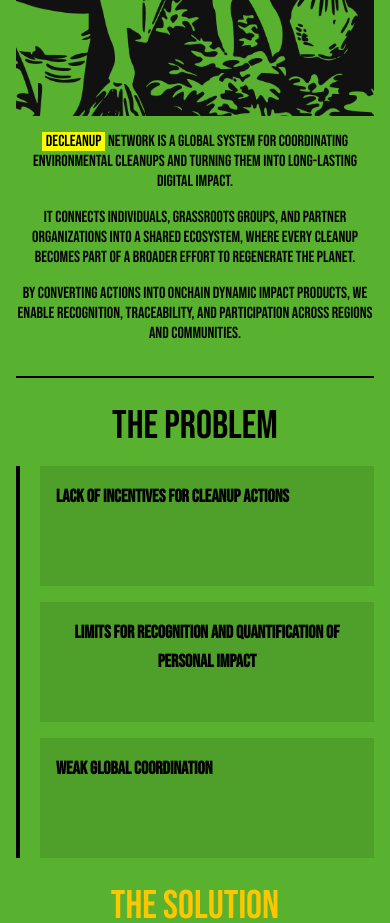
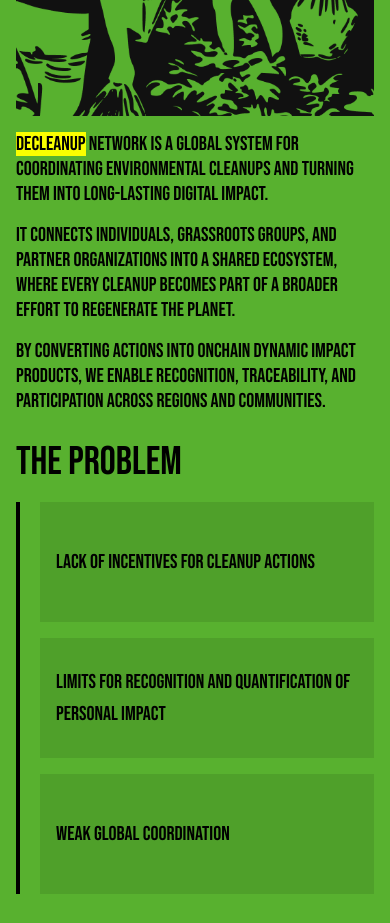
Before and after one commit to DeCleanup-Network/landing-page, a Next.js app: page / in a window 390 px wide. Shown: the part 1060-1983 px from the top of the page. Built offline with nearby package versions, Linux system fonts and the light colour scheme.

Commit message:
fix: fix landing page mobile responsiveness to look exactly like the figma design

```diff
--- a/components/HowToTokonizeImpact/TokenizeImpactSection.tsx
+++ b/components/HowToTokonizeImpact/TokenizeImpactSection.tsx
@@ -30,24 +30,24 @@
         {/* Hero Section */}
         <div className="text-center flex flex-col md:flex-row lg:text-left">
           {/* Left Content with Background Image */}
-          <div className="relative md:w-[50%] min-h-[400px] space-y-4 flex items-center justify-center">
-            {/* Background Image */}
+            <div className="relative md:w-[50%] min-h-[300px] md:min-h-[400px]">
             <div
-              className="absolute inset-0 bg-cover bg-center bg-no-repeat "
+              className="absolute inset-0 w-full h-full bg-no-repeat bg-center bg-cover"
               style={{
                 backgroundImage: "url('/image1.png')",
               }}
             ></div>
-            <div className="absolute top-0 flex flex-col left-0 text-2xl sm:text-2xl lg:text-5xl xl:text-3xl font-black text-black uppercase leading-relaxed drop-shadow-lg">
-              <div className="inline-block bg-[#FAFF00] text-8xl font-medium">
-                How to Tokenize
+            <div className="absolute top-0 left-0 flex flex-col items-start font-black text-black uppercase leading-relaxed drop-shadow-lg">
+              <div className="inline-block bg-[#FAFF00] text-5xl md:text-8xl  font-medium">
+               How to Tokenize
               </div>
-              <div className="inline-block  bg-[#FAFF00] text-8xl font-medium">
-                Impact?
+              <div className="inline-block bg-[#FAFF00] text-5xl md:text-8xl font-medium">
+               Impact?
               </div>
             </div>
+          </div>
 
-          </div>
+
 
           {/* Right Content - Steps */}
           <div className="space-y-4 lg:space-y-6 md:w-[50%] pl-4 lg:pl-8 mt-5 md:mt-0">
@@ -57,14 +57,14 @@
                 className="bg-[#111111] backdrop-blur-sm border border-white/10 rounded-xl p-4 lg:p-6  font-bebes duration-300"
               >
                 <div className="flex flex-row text-4xl">
-                  <div className="text-[#FAFF00] text-base lg:text-4xl font-bold mb-2 ">
+                  <div className="text-[#FAFF00] text-3xl  lg:text-4xl font-bold mb-2 ">
                     {step.number}
                   </div>
-                  <div className="text-[#FAFF00] text-base lg:text-4xl fonbg-[#111111]t-bold uppercase mb-2 lg:mb-3 ">
+                  <div className="text-[#FAFF00] text-3xl lg:text-4xl  uppercase mb-2 lg:mb-3 ">
                     {step.title}
                   </div>
                 </div>
-                <div className="text-[#58B12F] text-sm lg:text-3xl leading-relaxed">
+                <div className="text-[#58B12F] text-xl text-left md:text-center  lg:text-3xl md:leading-relaxed">
                   {step.description}
                 </div>
               </div>
@@ -82,11 +82,11 @@
           </div>
           {/* Join Movement Section */}
           <div className="space-y-6 lg:space-y-8">
-            <h2 className="text-3xl sm:text-4xl lg:text-[202px]  font-black text-black uppercase leading-tight">
+            <div className="text-5xl sm:text-5xl lg:text-[202px]  text-black uppercase ">
               Join the Movement
-            </h2>
+            </div>
 
-            <p className="text-black text-base lg:text-5xl font-extrabold px-4">
+            <p className="text-black text-base lg:text-5xl  ">
               Connect with our growing community on social media, and explore
               everything you need to start contributing to a cleaner environment
               today.
--- a/components/whatis-decleanup/index.tsx
+++ b/components/whatis-decleanup/index.tsx
@@ -21,7 +21,7 @@
     <div>
       {!hideHeader && (
         <div className="mb-6">
-          <h2 className="text-3xl md:text-4xl font-black text-black px-2 py-1 inline-block">
+          <h2 className="text-3xl text-left bg-red-400 md:text-4xl font-black text-black px-2 py-1 inline-block">
             THE PROBLEM
           </h2>
         </div>
@@ -31,10 +31,10 @@
         {problems.map((problem, index) => (
           <div
             key={index}
-            className=" p-4 min-h-[120px] md:min-h-[200px] lg:min-h-[280px] leading-6 xl:min-h-[320px] flex bg-[#4FA02A]"
+            className=" p-4 min-h-[120px] md:min-h-[200px] lg:min-h-[280px] leading-6 xl:min-h-[320px] flex bg-[#4FA02A] items-center md:items-start "
           >
             <h3
-              className="text-lg md:text-xl lg:text-3xl font-bold text-black leading-relaxed"
+              className="text-xl font-normal md:text-xl text-left lg:text-3xl text-black leading-relaxed"
               style={{ fontFamily: "Bebas Neue, sans-serif" }}
             >
               {problem.title}
@@ -84,12 +84,12 @@
             className="bg-[#111111] p-4 flex items-start flex-col  backdrop-blur-sm border border-white/10 min-h-[120px] md:min-h-[200px] lg:min-h-[280px] xl:min-h-[320px]"
           >
             <h3
-              className="text-[#FAFF00] text-lg md:text-2xl lg:text-4xl font-bold uppercase mb-2 lg:mb-3 my-3"
+              className="text-[#FAFF00] text-left md:text-center text-5xl md:text-2xl lg:text-4xl font-bold uppercase mb-2 lg:mb-3 my-3"
               style={{ fontFamily: "Bebas Neue, sans-serif" }}
             >
               {solution.title}
             </h3>
-            <p className="text-[#58B12F] text-sm md:text-lg  text-start lg:text-2xl font-bold leading-relaxed">
+            <p className="text-[#58B12F] text-sm md:text-lg  text-start lg:text-2xl  leading-relaxed">
               {solution.description}
             </p>
           </div>
@@ -116,7 +116,7 @@
                 backgroundImage: "url('/image2.png')",
               }}
             ></div>
-            <div className="absolute  top-0 left-0  font-black text-black uppercase leading-relaxed drop-shadow-lg">
+            <div className="absolute top-0 left-0 flex flex-col items-start font-black text-black uppercase leading-relaxed drop-shadow-lg">
               <div className="inline-block bg-[#FAFF00] text-5xl md:text-8xl  font-medium">
                 What is DeCleanup
               </div>
@@ -126,19 +126,28 @@
             </div>
           </div>
 
+
+
+
+
+
+
+
+
+
           {/* Right: Description */}
           <div className="md:w-[50%] pl-0 md:pl-4 lg:pl-8 mt-4 md:mt-0 flex flex-col">
             <div className="space-y-4 md:space-y-6">
               <div className="font-black">
-                <div className="text-[#000000] text-base md:text-3xl  lg:text-3xl xl:text-4xl leading-tight font-light">
-                  <span className="bg-[#FAFF00] px-1">DECLEANUP</span> NETWORK
+                <div className="text-[#000000] text-xl md:text-3xl text-left  lg:text-3xl xl:text-4xl leading-tight font-light">
+                  <span className="bg-[#FAFF00] text-left md:px-1">DECLEANUP</span> NETWORK
                   IS A GLOBAL SYSTEM FOR COORDINATING ENVIRONMENTAL CLEANUPS AND
                   TURNING THEM INTO LONG-LASTING DIGITAL IMPACT.
                 </div>
               </div>
 
               <div className="font-black">
-                <div className="text-[#000000] text-base  md:text-lg lg:text-xl xl:text-4xl leading-tight font-normal">
+                <div className="text-[#000000] text-xl text-left  md:text-lg lg:text-xl xl:text-4xl leading-tight font-normal">
                   IT CONNECTS INDIVIDUALS, GRASSROOTS GROUPS, AND PARTNER
                   ORGANIZATIONS INTO A SHARED ECOSYSTEM, WHERE EVERY CLEANUP
                   BECOMES PART OF A BROADER EFFORT TO REGENERATE THE PLANET.
@@ -146,7 +155,7 @@
               </div>
 
               <div className="font-black">
-                <div className="text-[#000000] text-base md:text-lg lg:text-xl xl:text-4xl leading-tight font-light">
+                <div className="text-[#000000] text-xl text-left md:text-lg lg:text-xl xl:text-4xl leading-tight font-light">
                   BY CONVERTING ACTIONS INTO ONCHAIN DYNAMIC IMPACT PRODUCTS, WE
                   ENABLE RECOGNITION, TRACEABILITY, AND PARTICIPATION ACROSS
                   REGIONS AND COMMUNITIES.
@@ -156,13 +165,20 @@
           </div>
         </div>
 
+
+
+
+
+
+
+
         {/* Horizontal Line Separator */}
-        <div className="w-full h-0.5 bg-black mb-8 lg:mb-8"></div>
+        <div className="w-full hidden  md:block h-0.5 bg-black mb-8 lg:mb-8"></div>
 
         {/* Desktop Layout: Problem-Solution Headers with horizontal line */}
         <div className="hidden md:block mb-8 text-center">
           <div className="flex justify-center items-center space-x-4">
-            <h2 className="text-4xl lg:text-6xl xl:text-7xl font-bold text-black whitespace-nowrap">
+            <h2 className="text-4xl lg:text-6xl xl:text-7xl  font-bold text-black whitespace-nowrap">
               THE PROBLEM
             </h2>
             <div className="flex-grow h-1 bg-black mx-4"></div>
@@ -186,7 +202,7 @@
         <div className="block md:hidden">
           {/* Mobile Problem Section */}
           <div className="mb-8">
-            <div className="mb-6 text-center">
+            <div className="mb-6 text-left">
               <h2 className="text-4xl sm:text-5xl font-bold text-black">
                 THE PROBLEM
               </h2>
@@ -206,8 +222,8 @@
 
           {/* Mobile Solution Section */}
           <div>
-            <div className="mb-6 text-center">
-              <h2 className="text-4xl sm:text-5xl font-bold text-yellow-400">
+            <div className="mb-6 text-left md:text-center">
+              <h2 className="text-4xl sm:text-5xl font-bold text-[#FAFF00]">
                 THE SOLUTION
               </h2>
             </div>
```
Also changed, not shown: components/HeroSection/Hero.tsx (+27 -13 lines).
